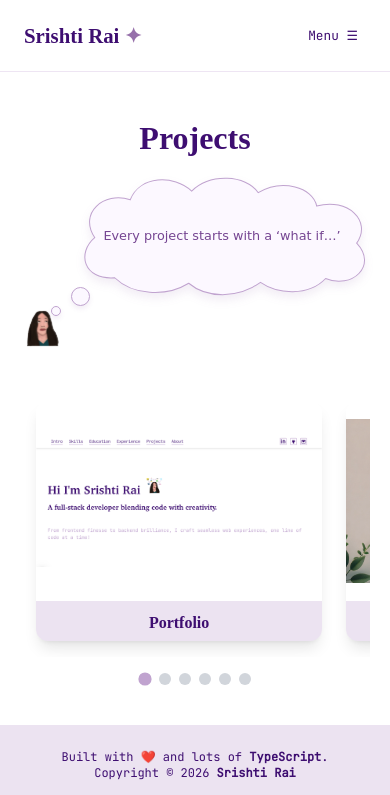
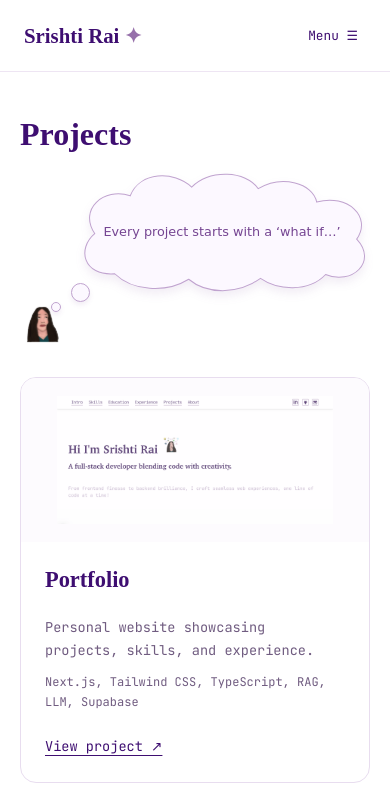
Before and after one commit to srishtirai/portfolio, a Next.js app: page /projects in a window 390 px wide. Shown: the top 795 px of the page. Built offline with nearby package versions, Linux system fonts and the light colour scheme; a web font is replaced by a local one.

Commit message:
Show accessible project cards and original game artwork

```diff
--- a/src/app/projects/page.tsx
+++ b/src/app/projects/page.tsx
@@ -1,124 +1,13 @@
-"use client";
-
-import { useState, useRef } from "react";
 import Image from "next/image";
-import Link from "next/link";
 import Avatar from "@/components/Avatar";
 import { projects } from "@/data/projects";
 
 export default function Projects() {
-
-  const [currentIndex, setCurrentIndex] = useState(0);
-  const scrollRef = useRef<HTMLDivElement>(null);
-
-  // Function to update index when user scrolls
-  const handleScroll = () => {
-    if (scrollRef.current) {
-      const scrollLeft = scrollRef.current.scrollLeft;
-      const cardWidth = scrollRef.current.clientWidth;
-      const newIndex = Math.round(scrollLeft / cardWidth);
-      setCurrentIndex(newIndex);
-    }
-  };
-
-  return (
-    <section id="projects" className="sm:min-h-[80vh] py-10 sm:py-36">
-      <div className="flex sm:flex-row flex-col items-center sm:mb-10">
-        <h1 className="text-header font-bold sm:mr-4">Projects</h1>
-        <Avatar bubbleMessage="Every project starts with a ‘what if…’" sectionName="projects" />
-      </div>
-
-      {/* Grid Layout for Desktop */}
-      <div className="hidden md:grid grid-cols-1 sm:grid-cols-2 lg:grid-cols-3 gap-8">
-        {projects.map((project) => (
-          <div
-            key={project.name}
-            className="relative bg-white rounded-xl shadow-lg overflow-hidden cursor-pointer h-[300px] transition-all duration-500 hover:scale-105"
-          >
-            <div className="relative w-full h-full flex flex-col items-center">
-              <div className="mb-auto relative w-full h-[220px] overflow-hidden">
-                <Image
-                  src={project.imgSrc}
-                  alt={project.name}
-                  fill
-                />
-              </div>
-              <h4 className="text-body text-center text-primary bg-accent bg-opacity-30 py-2 w-full font-bold">
-                {project.name}
-              </h4>
-            </div>
-            <div className="absolute inset-0 bg-primary text-white p-6
-              flex flex-col justify-between items-start transition-opacity duration-500 opacity-0 hover:opacity-100">
-              <h2 className="text-subheader text-accent font-bold text-center w-full">{project.name}</h2>
-              <p className="mt-2">{project.description}</p>
-              <p className="mt-3 text-gray-300 text-sm">{project.techStack}</p>
-              <Link
-                href={project.link}
-                target="_blank"
-                className="mt-auto bg-accent text-white mb-4 px-4 py-2 rounded-md text-center w-full transition-transform duration-300 hover:scale-105"
-              >
-                View Project
-              </Link>
-            </div>
-          </div>
-        ))}
-      </div>
-
-      {/* Horizontal Scroll for Mobile */}
-      <div className="md:hidden flex flex-col items-center space-y-4">
-        <div
-          ref={scrollRef}
-          onScroll={handleScroll}
-          className="flex overflow-x-auto w-full snap-x snap-mandatory space-x-6 p-4 scrollbar-hide"
-        >
-          {projects.map((project) => (
-            <div
-              key={project.name}
-              className="flex-shrink-0 w-[90%] mx-auto bg-white rounded-xl shadow-lg overflow-hidden transition-all duration-500 relative h-[240px] snap-center"
-            >
-              {/* Image Section */}
-              <div className="relative w-full h-[200px] overflow-hidden rounded-lg">
-                <Image
-                  src={project.imgSrc}
-                  alt={project.name}
-                  fill
-                  className="object-contain"
-                />
-              </div>
-              <h4 className="mb-auto text-body text-center text-primary bg-accent bg-opacity-30 py-2 w-full font-bold">
-                {project.name}
-              </h4>
-
-              {/* Project Details on Click */}
-              <div className="absolute inset-0 bg-primary text-white p-3
-                flex flex-col justify-between transition-all duration-500 opacity-0 hover:opacity-100">
-                <h2 className="text-subheader text-accent font-bold text-center w-full">{project.name}</h2>
-                <p className="mt-2">{project.description}</p>
-                <p className="mt-3 text-gray-300 text-sm">{project.techStack}</p>
-                <Link
-                  href={project.link}
-                  target="_blank"
-                  className="mt-auto bg-accent text-white mb-4 px-4 py-2 rounded-md text-center w-full transition-transform duration-300 hover:scale-105"
-                >
-                  View Project
-                </Link>
-              </div>
-            </div>
-          ))}
-        </div>
-
-        {/* Pagination Dots */}
-        <div className="flex space-x-2">
-          {projects.map((_, index) => (
-            <span
-              key={index}
-              className={`w-3 h-3 rounded-full transition-all duration-300 ${
-                index === currentIndex ? "bg-accent scale-110" : "bg-gray-300"
-              }`}
-            ></span>
-          ))}
-        </div>
-      </div>
-    </section>
-  );
+  return <section id="projects" className="portfolio-section">
+    <div className="section-heading"><h1 className="text-header">Projects</h1><Avatar bubbleMessage="Every project starts with a ‘what if…’" sectionName="projects" /></div>
+    <div className="project-grid">{projects.map(project => <article className="project-card" key={project.name}>
+      <div className={project.name === "WoodlandWander" ? "project-image original-art" : "project-image"}><Image src={project.imgSrc} alt={project.name} fill sizes="(max-width: 640px) 100vw, (max-width: 1024px) 50vw, 33vw" className="object-contain" /></div>
+      <div className="project-copy"><h2>{project.name}</h2><p>{project.description}</p><p className="project-stack">{project.techStack}</p><a href={project.link} target="_blank" rel="noopener noreferrer">View project ↗</a></div>
+    </article>)}</div>
+  </section>;
 }
```
